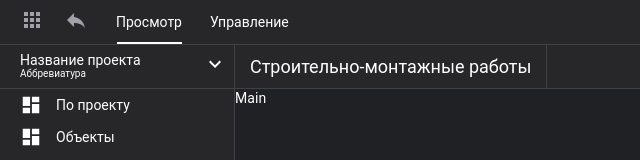
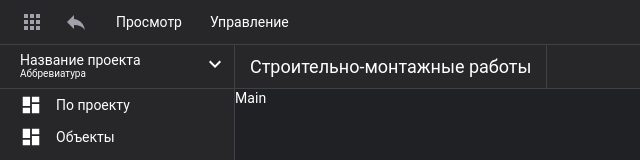
Before and after one commit to RimidalU/table_of_construction_and_erection_work, a React (Vite) app: page / in a window 1280 px wide. Shown: the top 160 px of the page, without its empty margins (0-640 px from the left). Built offline with nearby package versions, Linux system fonts and the light colour scheme.

Commit message:
feat: refactor underline

```diff
--- a/src/components/Navigation/Navigation.tsx
+++ b/src/components/Navigation/Navigation.tsx
@@ -6,25 +6,14 @@ import backIco from '../../assets/images/back.svg'
 export default function Navigation() {
 	return (
 		<ul className='navigation'>
-			<li>
-				<img src={menuIco} alt='menu' className='navigationImg'/>
+			<li className='navigationImg'>
+				<img src={menuIco} alt='menu' />
 			</li>
-			<li>
-				<img src={backIco} alt='back' className='navigationImg'/>
+			<li className='navigationImg'>
+				<img src={backIco} alt='back' />
 			</li>
-			<li className='navigationSpan active'>
-        Просмотр
-        </li>
-			<li className='navigationSpan'>
-        Управление
-        </li>
+			<li className='navigationSpan active'>Просмотр</li>
+			<li className='navigationSpan'>Управление</li>
 		</ul>
-
-		// <div className='navigation'>
-		// 	<img src={menuIco} alt='menu' />
-		// 	<img src={backIco} alt='back' />
-		// 	<span className='linkActive'>Просмотр</span>
-		// 	<span>Управление</span>
-		// </div>
 	)
 }
--- a/src/components/Navigation/_navigation.sass
+++ b/src/components/Navigation/_navigation.sass
@@ -1,22 +1,25 @@
 @import '../../sass/_variables'
 
 .navigation
+  display: flex
+  height: 100%
   grid-area: navigation
   background-color: $secondary-background-color
-  display: flex
-  align-items: center
   .navigationImg
     margin-left: 20px
   .navigationSpan
     margin-left: 28px
-    width: auto
+  li
+    display: flex
     position: relative
-  .active
-    &::before
-      content: ""
-      position: absolute
-      left: 1px
-      bottom: -13px
-      width: -webkit-fill-available
-      height: 2px
-      background: $primary-color
+    align-items: center
+    cursor: pointer
+    &:hover
+      &::before
+        content: ""
+        position: absolute
+        left: -3px
+        bottom: 0
+        width: calc(100% + 6px)
+        height: 2px
+        background: $primary-color
```
